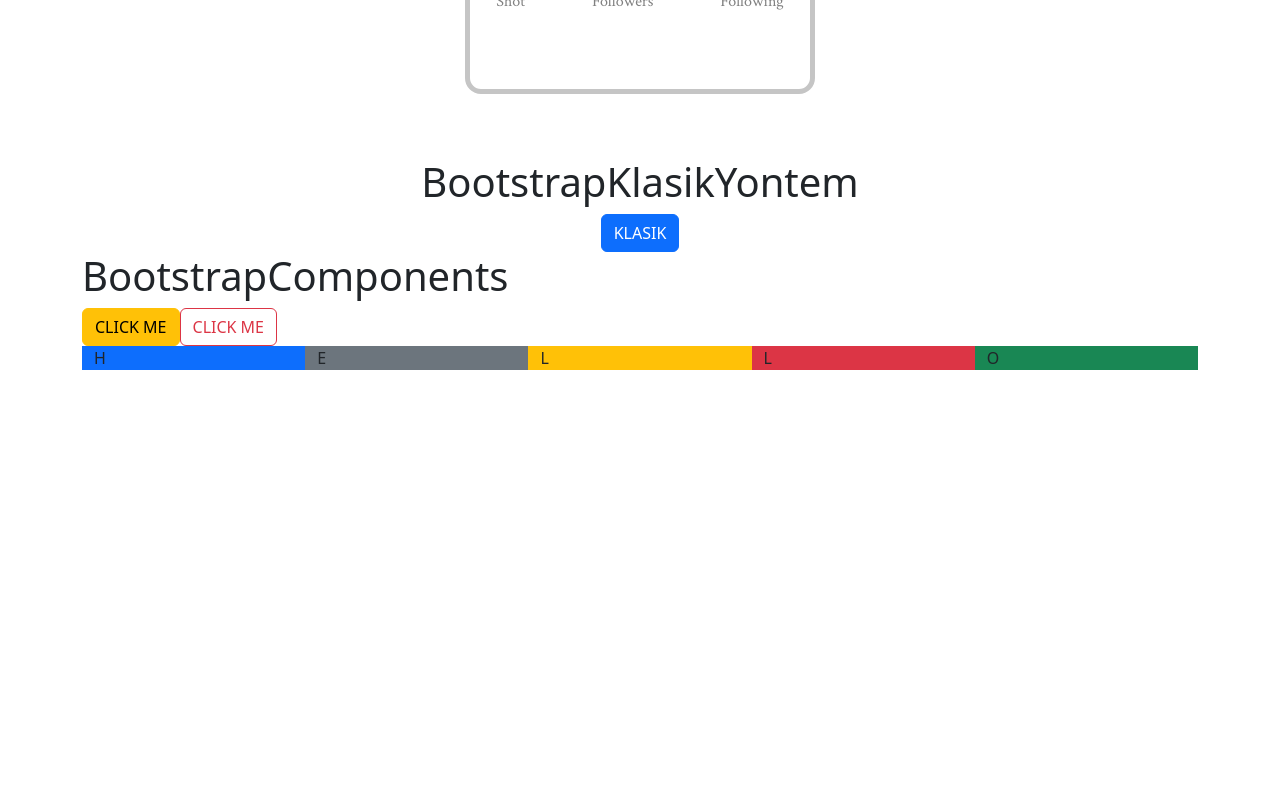
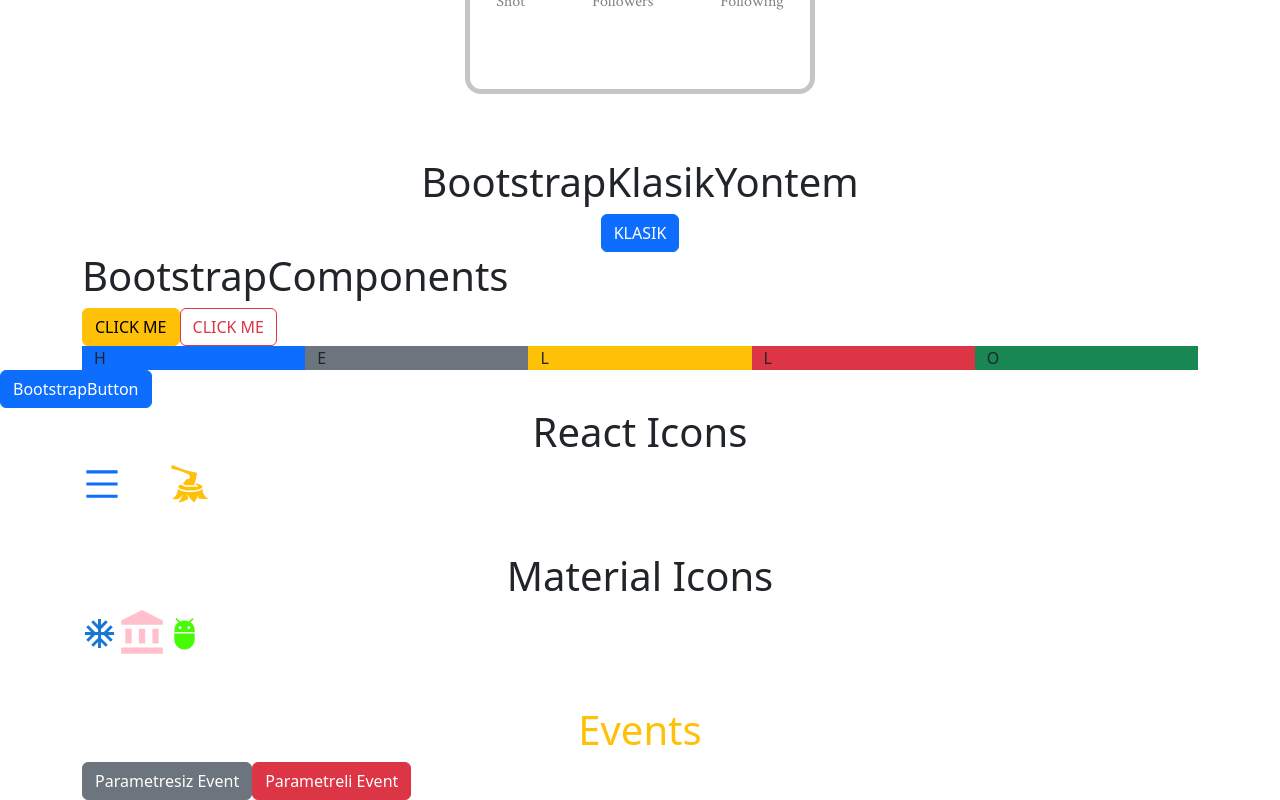
Before and after one commit to ZahideSarp/React, a React (Create React App) app: page / in a window 1280 px wide. Shown: the part 5607-6407 px from the top of the page. Before the commit the page ends 5977 px from the top, so only its background shows below. Built offline with nearby package versions, Linux system fonts and the light colour scheme.

Commit message:
icons & events

```diff
--- a/package.json
+++ b/package.json
@@ -3,6 +3,10 @@
   "version": "0.1.0",
   "private": true,
   "dependencies": {
+    "@emotion/react": "^11.11.1",
+    "@emotion/styled": "^11.11.0",
+    "@mui/icons-material": "^5.14.8",
+    "@mui/material": "^5.14.8",
     "@testing-library/jest-dom": "^5.17.0",
     "@testing-library/react": "^13.4.0",
     "@testing-library/user-event": "^13.5.0",
@@ -11,6 +15,7 @@
     "react": "^18.2.0",
     "react-bootstrap": "^2.8.0",
     "react-dom": "^18.2.0",
+    "react-icons": "^4.11.0",
     "react-scripts": "5.0.1",
     "web-vitals": "^2.1.4"
   },
--- a/src/App.js
+++ b/src/App.js
@@ -18,6 +18,10 @@
 import ProfileCard from "./components/08-profile-card/profile-card";
 import BootstrapKlasikYontem from "./components/09-bootstrap/01-bootstrap-klasik-yontem";
 import BootstrapComponents from "./components/09-bootstrap/02-bootstrap-components";
+import BootstrapButton from "./components/09-bootstrap/03-bootstrap-button";
+import ReactIcons from "./components/10-icons/01-react-icons";
+import MaterialIcons from "./components/10-icons/02-material-icons";
+import Events from "./components/11-events/Events";
 
 const App = () => {
     return (
@@ -87,6 +91,11 @@
             />
             <BootstrapKlasikYontem />
             <BootstrapComponents/>
+            <BootstrapButton/>
+            <ReactIcons/>
+            <MaterialIcons/>
+            <Events/>
+
         </div>
     )
 };
--- a/src/components/09-bootstrap/03-bootstrap-button.js
+++ b/src/components/09-bootstrap/03-bootstrap-button.js
@@ -1,7 +1,8 @@
-const BootstrapButton = () => {
+const BootstrapButton = ({ variant, disabled }) => {
+
     return (
-        <div>BootstrapButton</div>
+        <button className={`btn ${variant ? `btn-${variant}` : "btn-primary"}`} disabled={disabled}>BootstrapButton</button>
     )
-}
+};
 
-export default BootstrapButton
+export default BootstrapButton;
--- /dev/null
+++ b/src/components/10-icons/01-react-icons.js
@@ -0,0 +1,15 @@
+import { Container } from "react-bootstrap";
+import { AiOutlineMenu } from "react-icons/ai";
+import { GiAxeInStump } from "react-icons/gi";
+
+const ReactIcons = () => {
+    return (
+        <Container>
+            <h1 className="text-center">React Icons</h1>
+            <AiOutlineMenu className="fs-1 text-primary me-5" />
+            <GiAxeInStump className="fs-1 text-warning" />
+        </Container>
+    )
+}
+
+export default ReactIcons
--- /dev/null
+++ b/src/components/10-icons/02-material-icons.js
@@ -0,0 +1,21 @@
+import { Container } from "react-bootstrap";
+import AcUnit from '@mui/icons-material/AcUnit';
+import { AccountBalance, Adb } from '@mui/icons-material';
+import { ThemeProvider } from "@mui/material";
+import { theme } from "./theme";
+
+
+const MaterialIcons = () => {
+    return (
+        <ThemeProvider theme={theme}>
+            <Container className="my-5">
+                <h1 className="text-center">Material Icons</h1>
+                <AcUnit color="primary" fontSize="large" />
+                <AccountBalance sx={{ color: "pink", fontSize: "50px" }} />
+                <Adb color="benimRengim" fontSize="large" />
+            </Container>
+        </ThemeProvider>
+    )
+}
+
+export default MaterialIcons
--- /dev/null
+++ b/src/components/10-icons/theme.js
@@ -0,0 +1,13 @@
+import { createTheme } from "@mui/material";
+// import { green, pink } from "@mui/material/colors";
+
+export const theme = createTheme({
+    palette: {
+        secondary: {
+            main: "#fcba03"
+        },
+        benimRengim: {
+            main: "#45fc03"
+        }
+    }
+});
--- /dev/null
+++ b/src/components/11-events/Events.js
@@ -0,0 +1,31 @@
+import { Button, Container } from "react-bootstrap";
+
+const Events = () => {
+
+    const handleClick = () => {
+        console.log("Parametresiz Event");
+    }
+
+    const handleParametreliClick = (parametre) => {
+        console.log("Parametreli Event", parametre)
+    }
+
+    return (
+        <Container>
+            <h1 className="text-center text-warning">Events</h1>
+            <Button
+                variant="secondary"
+                onClick={handleClick}
+            >
+                Parametresiz Event
+            </Button>
+            <Button
+                variant="danger"
+                onClick={() => handleParametreliClick("XYZ")}
+            >
+                Parametreli Event
+            </Button>
+        </Container>
+    )
+}
+export default Events;
```
Also changed, not shown: 1 other file (tests, documents, lock files or other folders).
